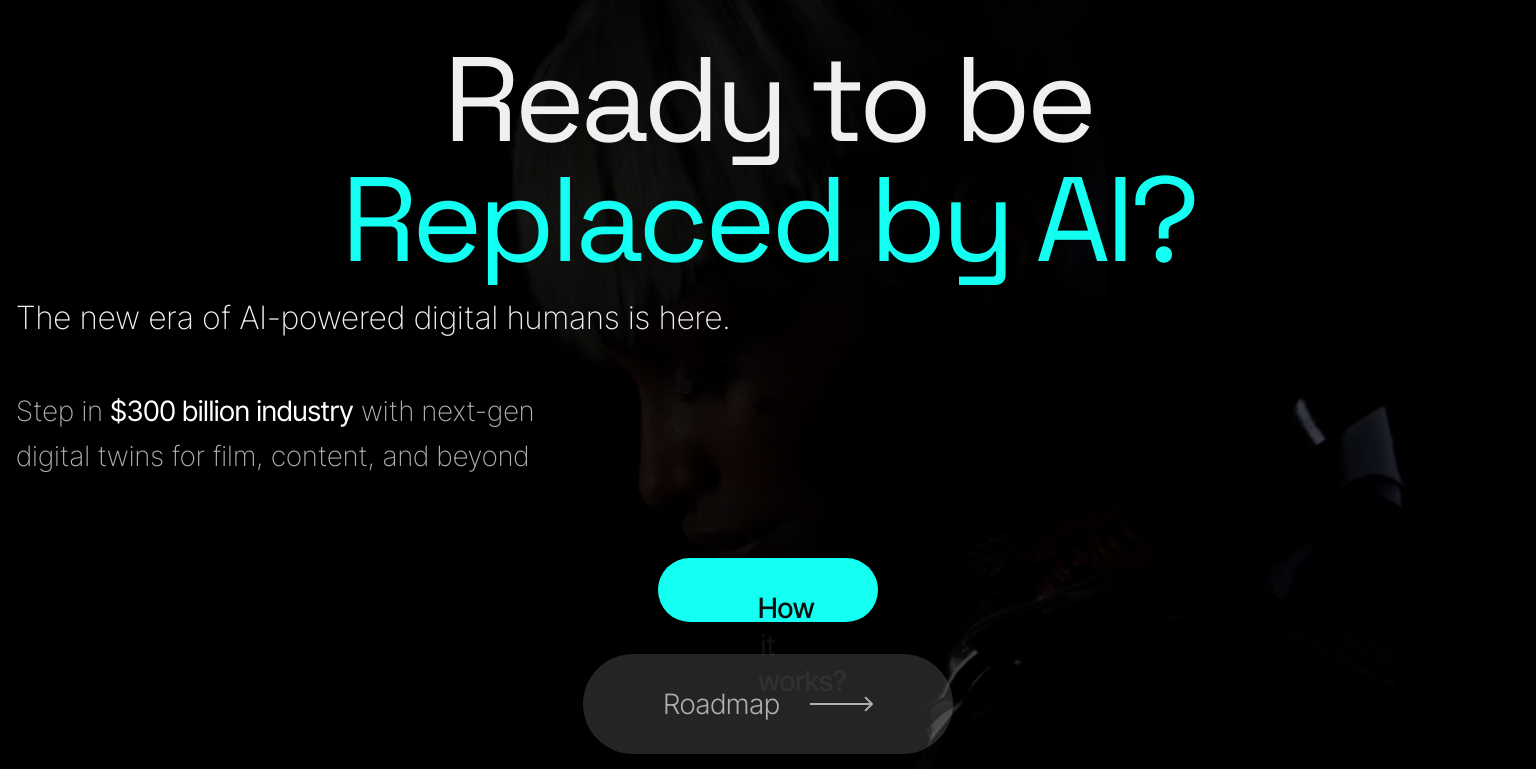
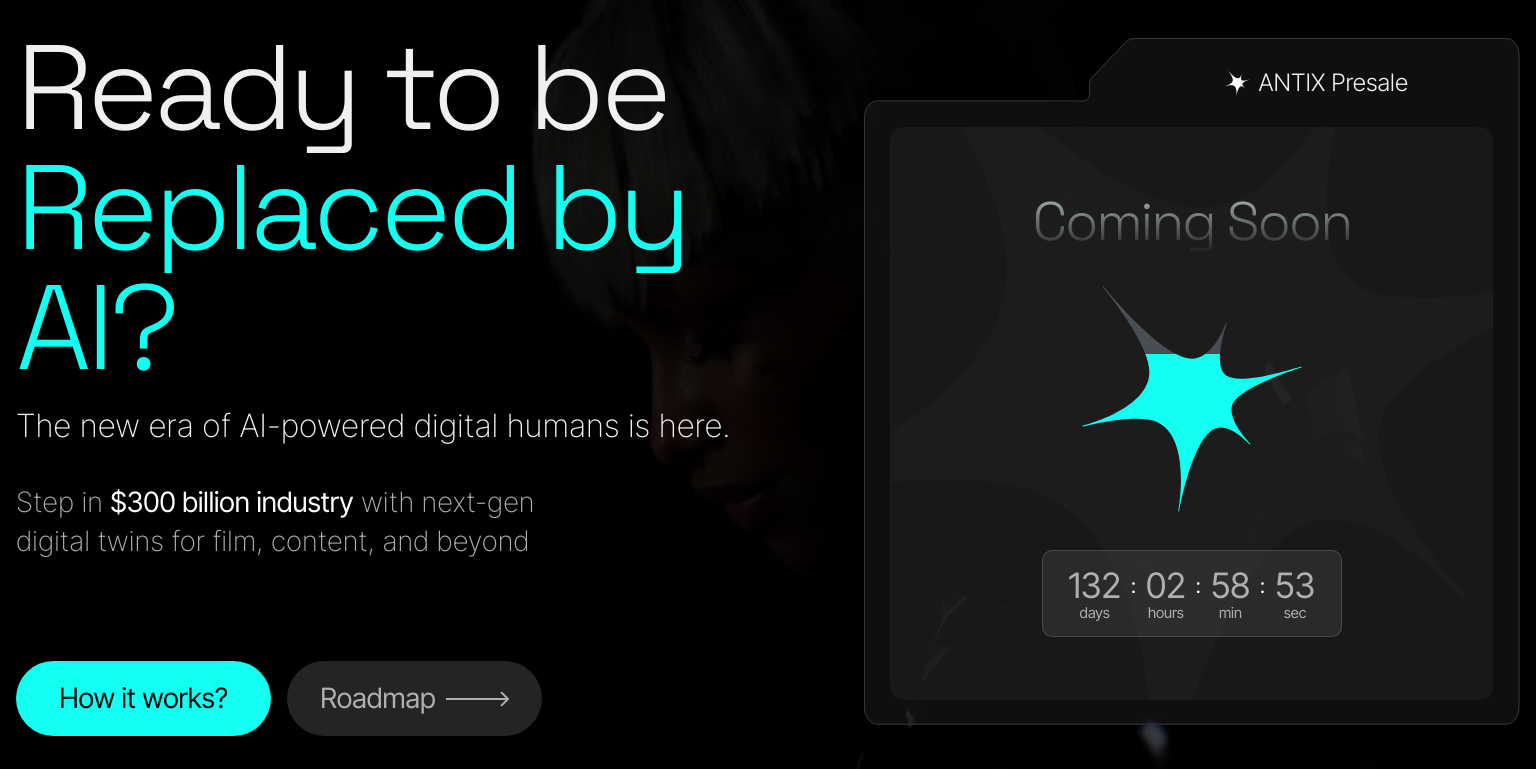
Before and after one commit to Antuhrium/antix, a React (Vite) app: page / in a window 1536 px wide. Shown: the part 180-949 px from the top of the page. Built offline with nearby package versions, Linux system fonts and the light colour scheme.

Commit message:
diaskoldas: mobile version for HeroSection

```diff
--- a/src/sections/HeroSection/HeroSection.module.scss
+++ b/src/sections/HeroSection/HeroSection.module.scss
@@ -1,9 +1,9 @@
 .wrapper {
   width: 100%;
-  background-image: url(/src/assets/images/sections/ellipse.png),
-    url(/src/assets/images/sections/Hero/heroMobileBg.png);
+  background-image: url("/src/assets/images/sections/ellipse.png"),
+    url("/src/assets/images/sections/Hero/heroMobileBg.png");
   background-size: 100%;
-  background-position: 0px 124px, 0px 150px;
+  background-position: left 0px bottom -200px, left 0px top 150px;
   background-repeat: no-repeat;
   padding-top: 118px;
   .container {
@@ -12,7 +12,6 @@
     justify-content: space-between;
     gap: 60px;
     max-width: 1600px;
-    height: 871px;
     color: #fff;
     padding: 0px 1rem;
     margin: 0 auto;
@@ -25,7 +24,6 @@
         font-weight: 300;
         line-height: 54px;
         letter-spacing: -0.04em;
-        text-align: center;
         color: #f0f0f0;
         span {
           color: #12fff1;
@@ -101,17 +99,14 @@
     }
     .rightColumn {
       .timerWrapper {
-        position: relative;
-        z-index: 1;
-        height: 379px;
-        width: 361px;
-        padding: 10px;
+        height: 358px;
+        width: 343px;
         background-image: url("../../assets/svg/hero-card-bg.svg");
         background-repeat: no-repeat;
         background-position: center;
         background-size: contain;
-        display: flex;
-        flex-direction: column;
+        margin: auto;
+        z-index: 1;
         .timerWrapperTitle {
           display: flex;
           align-items: center;
@@ -121,32 +116,26 @@
           font-size: 16px;
           font-weight: 300;
           line-height: 17px;
-          margin-right: 45px;
           color: #f0f0f0;
+          padding: 10px 3rem 0px 0;
           img {
             width: 26px;
             height: 26px;
           }
         }
         .timer {
-          position: relative;
-          height: 315px;
-          width: 332px;
+          height: 295px;
+          width: 315px;
           display: flex;
           flex-direction: column;
           justify-content: center;
           align-items: center;
           background: #1f1f1f99;
+          background-image: url("../../assets/svg/hero-card-bg-star.svg");
+          background-size: cover;
+          background-position: center;
           border-radius: 14px;
           margin: 15px auto;
-          &::after {
-            content: "";
-            position: absolute;
-            inset: 0;
-            background-image: url("../../assets/svg/hero-card-bg-star.svg");
-            background-size: cover;
-            background-position: center;
-          }
           .title {
             font-family: "Space Grotesk", sans-serif;
             font-size: 32px;
@@ -168,6 +157,62 @@
               height: 103px;
               path {
                 fill: linear-gradient(to top, #12fff1, #000000);
+              }
+            }
+          }
+        }
+      }
+    }
+  }
+}
+
+/* Малые устройства (≥576px) */
+@media (min-width: 393px) {
+  .wrapper {
+    .container {
+      .leftColumn {
+        .title {
+          span {
+          }
+        }
+        .subtitle {
+        }
+        .description {
+          b {
+          }
+        }
+        .actions {
+          &:hover {
+            svg {
+            }
+          }
+          .button {
+            &:hover {
+            }
+          }
+          .linkButton {
+            svg {
+            }
+          }
+        }
+      }
+      .rightColumn {
+        .timerWrapper {
+          height: 379px;
+          width: 361px;
+          .timerWrapperTitle {
+            img {
+            }
+          }
+          .timer {
+            height: 315px;
+            width: 332px;
+            .title {
+            }
+            .loader {
+              svg {
+                path {
+                }
               }
             }
           }
@@ -209,7 +254,7 @@
       }
       .rightColumn {
         .timerWrapper {
-          .title {
+          .timerWrapperTitle {
             img {
             }
           }
@@ -232,8 +277,16 @@
 /* Средние устройства (≥768px) */
 @media (min-width: 768px) {
   .wrapper {
+    background-image: url("../../assets/images/sections/Hero/heroDesktopBg.png");
+    background-size: cover;
+    background-position: left 0px top 0px;
+    background-repeat: no-repeat;
     .container {
+      flex-direction: row;
+      align-items: center;
       .leftColumn {
+        text-align: left;
+        padding: 3rem 0;
         .title {
           span {
           }
@@ -245,6 +298,7 @@
           }
         }
         .actions {
+          align-items: baseline;
           &:hover {
             svg {
             }
@@ -261,7 +315,7 @@
       }
       .rightColumn {
         .timerWrapper {
-          .title {
+          .timerWrapperTitle {
             img {
             }
           }
@@ -297,6 +351,7 @@
           }
         }
         .actions {
+          flex-direction: row;
           &:hover {
             svg {
             }
@@ -313,7 +368,7 @@
       }
       .rightColumn {
         .timerWrapper {
-          .title {
+          .timerWrapperTitle {
             img {
             }
           }
@@ -365,7 +420,7 @@
       }
       .rightColumn {
         .timerWrapper {
-          .title {
+          .timerWrapperTitle {
             img {
             }
           }
@@ -388,167 +443,77 @@
 /* Сверхбольшие устройства (≥1400px) */
 @media (min-width: 1400px) {
   .wrapper {
-    width: 100%;
-    background-image: url("../../assets/images/sections/Hero/heroDesktopBg.png");
-    background-size: cover;
-    background-position: center;
-    background-repeat: no-repeat;
     padding-top: 160px;
     .container {
-      display: flex;
-      justify-content: space-between;
-      max-width: 1600px;
-      height: 871px;
-      color: #fff;
-      margin: 0 auto;
-      padding: 0px 1rem;
+      gap: unset;
       .leftColumn {
-        padding-top: 60px;
-        text-align: left;
         .title {
-          font-family: "Space Grotesk", sans-serif;
           font-size: 120px;
-          font-weight: 400;
           line-height: 120px;
-          letter-spacing: -0.04em;
-          color: #f0f0f0;
           span {
-            color: #12fff1;
           }
         }
         .subtitle {
-          margin-top: 14px;
-          font-family: "Inter Tight", sans-serif;
           font-size: 32px;
-          font-weight: 200;
-          line-height: 44.8px;
-          color: #f0f0f0;
+          line-height: 44px;
         }
         .description {
-          margin-top: 48px;
-          font-family: "Inter Tight", sans-serif;
           font-size: 28px;
-          font-weight: 200;
-          line-height: 44.8px;
-          color: #afafaf;
+          line-height: 39px;
           b {
-            font-weight: 400;
-            color: #fff;
           }
         }
         .actions {
-          margin-top: 80px;
-          display: flex;
-          align-items: center;
-          gap: 2rem;
+          margin-top: 100px;
           &:hover {
-            opacity: 0.8;
             svg {
-              transform: translateX(20%);
             }
           }
           .button {
-            padding: 32px 100px;
-            border-radius: 100px;
-            background: #12fff1;
-            font-family: "Inter Tight", sans-serif;
+            height: 75px;
+            width: 255px;
             font-size: 28px;
-            font-weight: 500;
-            line-height: 36.4px;
-            text-align: center;
-            color: #0f0f0f;
-            transition: all 0.1s ease-in-out;
+            line-height: 39px;
             &:hover {
-              opacity: 0.8;
             }
           }
           .linkButton {
-            display: flex;
-            justify-content: center;
-            align-items: center;
-            gap: 30px;
-            height: 100px;
-            width: 370px;
-            background: #f0f0f026;
-            font-family: "Inter Tight", sans-serif;
+            height: 75px;
+            width: 255px;
             font-size: 28px;
-            font-weight: 300;
-            line-height: 36.4px;
-            color: #afafaf;
-            border-radius: 100px;
+            line-height: 39px;
             svg {
-              transition: all 0.1s ease-in-out;
             }
           }
         }
       }
       .rightColumn {
         .timerWrapper {
-          position: relative;
-          z-index: 1;
-          width: 656px;
-          height: 687px;
-          padding: 20px;
-          background-image: url("../../assets/svg/hero-card-bg.svg");
-          background-repeat: no-repeat;
-          background-position: center;
-          background-size: contain;
-          display: flex;
-          flex-direction: column;
-          .title {
-            margin-right: 125px;
-            display: flex;
-            align-items: center;
-            justify-content: end;
-            gap: 8px;
-            font-family: "Inter Tight", sans-serif;
+          width: 656.5px;
+          height: 687.68px;
+          .timerWrapperTitle {
             font-size: 24px;
-            font-weight: 300;
-            line-height: 26.4px;
-            color: #f0f0f0;
+            line-height: 26px;
+            padding: 2rem 7rem 1rem 0;
             img {
-              width: 26px;
-              height: 26px;
             }
           }
           .timer {
-            position: relative;
-            padding: 60px;
-            height: 100%;
-            width: 100%;
-            margin-top: 40px;
-            border-radius: 14px;
-            display: flex;
-            flex-direction: column;
-            justify-content: space-between;
-            align-items: center;
-            background: #1f1f1f99;
+            gap: 2rem;
+            width: 603px;
+            height: 573px;
             &::after {
-              content: "";
-              position: absolute;
-              inset: 0;
-              background-image: url("../../assets/svg/hero-card-bg-star.svg");
-              background-size: cover;
-              background-position: center;
             }
             .title {
-              font-family: "Space Grotesk", sans-serif;
               font-size: 54px;
-              font-weight: 300;
-              line-height: 64.8px;
-              letter-spacing: -0.04em;
-              text-align: left;
-              background: linear-gradient(
-                0deg,
-                rgba(15, 15, 15, 0.08) 0%,
-                rgba(237, 255, 254, 0.72) 100%
-              );
-              -webkit-background-clip: text;
-              -webkit-text-fill-color: transparent;
+              line-height: 64px;
             }
             .loader {
-              svg path {
-                fill: linear-gradient(to top, #12fff1, #000000);
+              svg {
+                width: 220px;
+                height: 226px;
+                path {
+                }
               }
             }
           }
--- a/src/sections/HeroSection/ui/HeroTimer/HeroTimer.module.scss
+++ b/src/sections/HeroSection/ui/HeroTimer/HeroTimer.module.scss
@@ -1,7 +1,4 @@
 .container {
-    position: relative;
-    z-index: 2;
-
   display: flex;
   justify-content: center;
   gap: 10px;
@@ -23,7 +20,7 @@
 }
 .time {
   font-size: 34.99px;
-    font-weight: 500;
+  font-weight: 400;
   line-height: 38.49px;
   text-align: center;
 }
@@ -42,3 +39,23 @@
   line-height: 16.3px;
   text-align: center;
 }
+
+/* Малые устройства (≥576px) */
+@media (min-width: 576px) {
+}
+
+/* Средние устройства (≥768px) */
+@media (min-width: 768px) {
+}
+
+/* Большие устройства (≥992px) */
+@media (min-width: 992px) {
+}
+
+/* Очень большие устройства (≥1200px) */
+@media (min-width: 1200px) {
+}
+
+/* Сверхбольшие устройства (≥1400px) */
+@media (min-width: 1400px) {
+}
```
Lines whose indentation alone changed are shown as unchanged.
